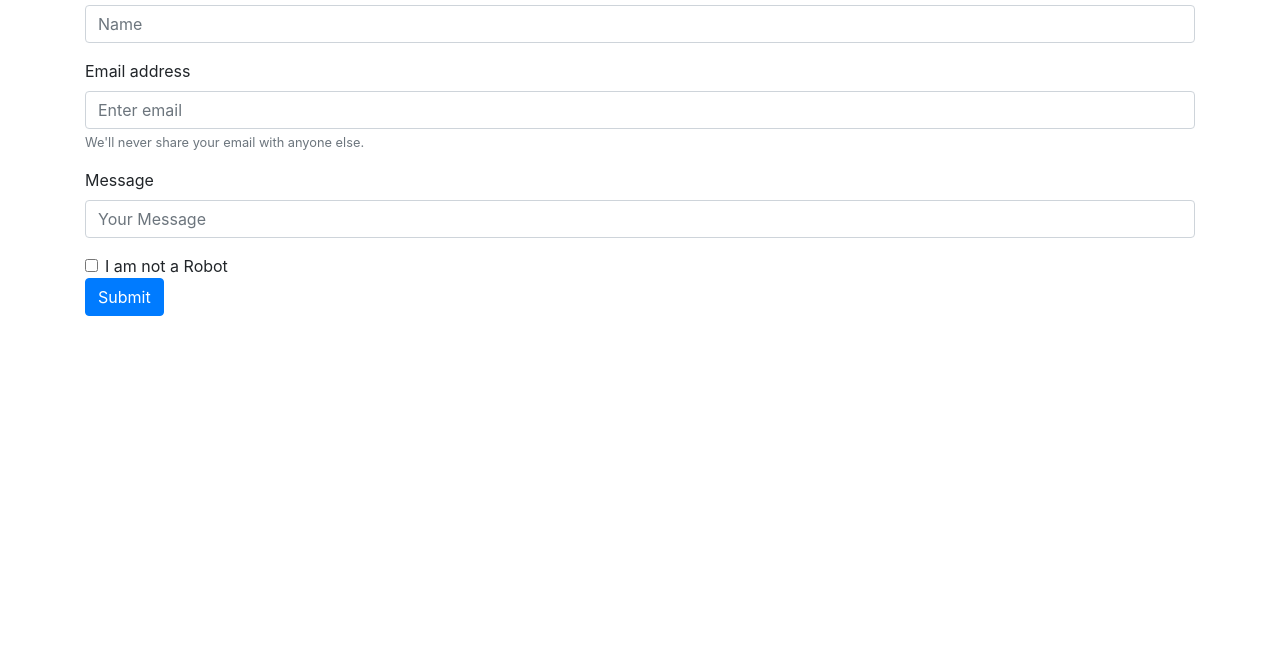
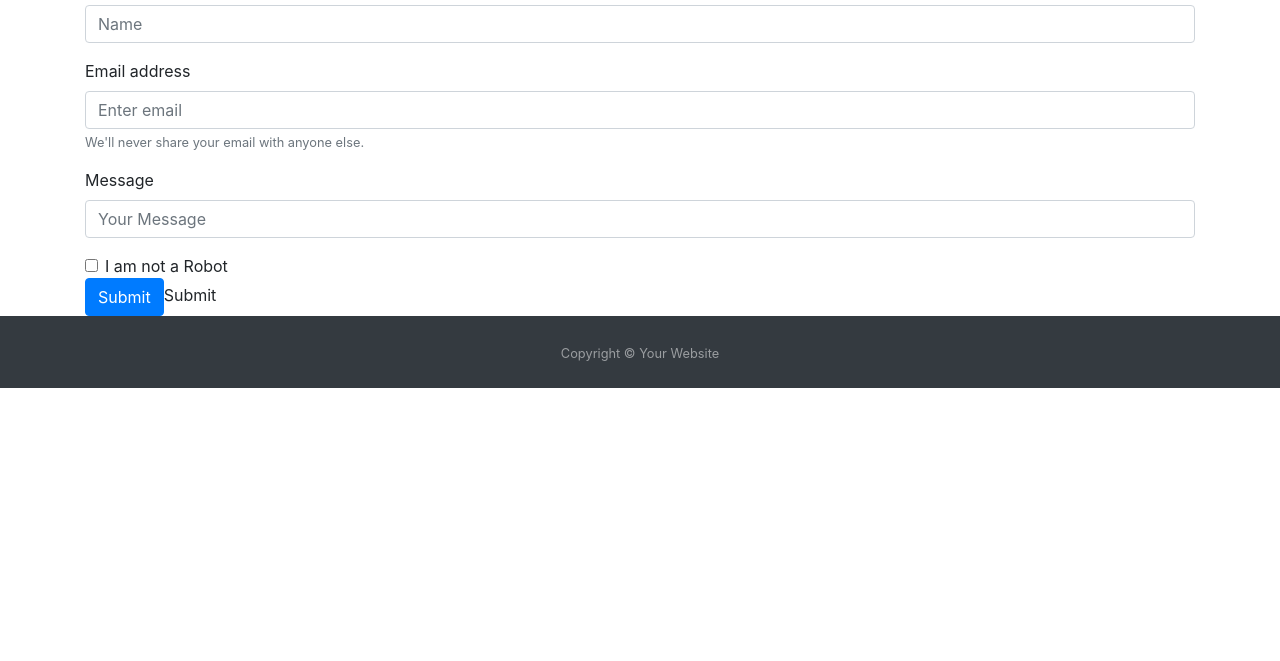
Before and after one commit to progg1992/personalPortfolio, a plain HTML site: page contact.html in a window 1280 px wide. Shown: the part 139-800 px from the top of the page. Drawn offline with nearby package versions, Linux system fonts and the light colour scheme.

Commit message:
Added Footer

```diff
--- a/contact.html
+++ b/contact.html
@@ -18,13 +18,13 @@
     </button>
     <div class="collapse navbar-collapse navbar-light" id="navbarNavDropdown">
       <ul class="navbar-nav">
-        <li class="nav-item active">
+        <li class="nav-item">
           <a class="nav-link bold-link" href="index.html">Home <span class="sr-only">(current)</span></a>
         </li>
         <li class="nav-item">
           <a class="nav-link bold-link" href="portfolio.html">Portfolio</a>
         </li>
-        <li class="nav-item">
+        <li class="nav-item active">
           <a class="nav-link bold-link" href="contact.html">Contact Me</a>
         </li>
         <li class="nav-item dropdown">
@@ -46,7 +46,7 @@
   <section class="container align-items-center">
     <article class="row bg-color">
       <div class="col-lg-12 bg-color">
-        <form>
+        <form method="POST" action="mailto:roggpierce@gmail.com">
             <div class="form-group">
                 <label for="exampleInputName">Name</label>
                 <input type="Name" class="form-control" id="exampleInputName" placeholder="Name">
@@ -67,15 +67,19 @@
               <input type="checkbox" class="form-check-input" id="exampleCheck1">
               <label class="form-check-label" for="exampleCheck1">I am not a Robot</label>
             </div>
-            <a href="mailto:roggpierce@gmail.com">
-            <button type="submit" class="btn btn-primary">Submit</button>
-            </a>
+
+            <input type="submit" class="btn btn-primary">Submit</input>
+
           </form>
       </div>
   </article>
   </section>
 
-
+  <footer id="sticky-footer" class="py-4 bg-dark text-white-50">
+    <div class="container text-center">
+      <small>Copyright &copy; Your Website</small>
+    </div>
+  </footer>
 
   <script src="https://code.jquery.com/jquery-3.5.1.slim.min.js" integrity="sha384-DfXdz2htPH0lsSSs5nCTpuj/zy4C+OGpamoFVy38MVBnE+IbbVYUew+OrCXaRkfj" crossorigin="anonymous"></script>
   <script src="https://cdn.jsdelivr.net/npm/popper.js@1.16.1/dist/umd/popper.min.js" integrity="sha384-9/reFTGAW83EW2RDu2S0VKaIzap3H66lZH81PoYlFhbGU+6BZp6G7niu735Sk7lN" crossorigin="anonymous"></script>
```
Also changed, not shown: index.html (+7 -3 lines), portfolio.html (+7 -3 lines).
